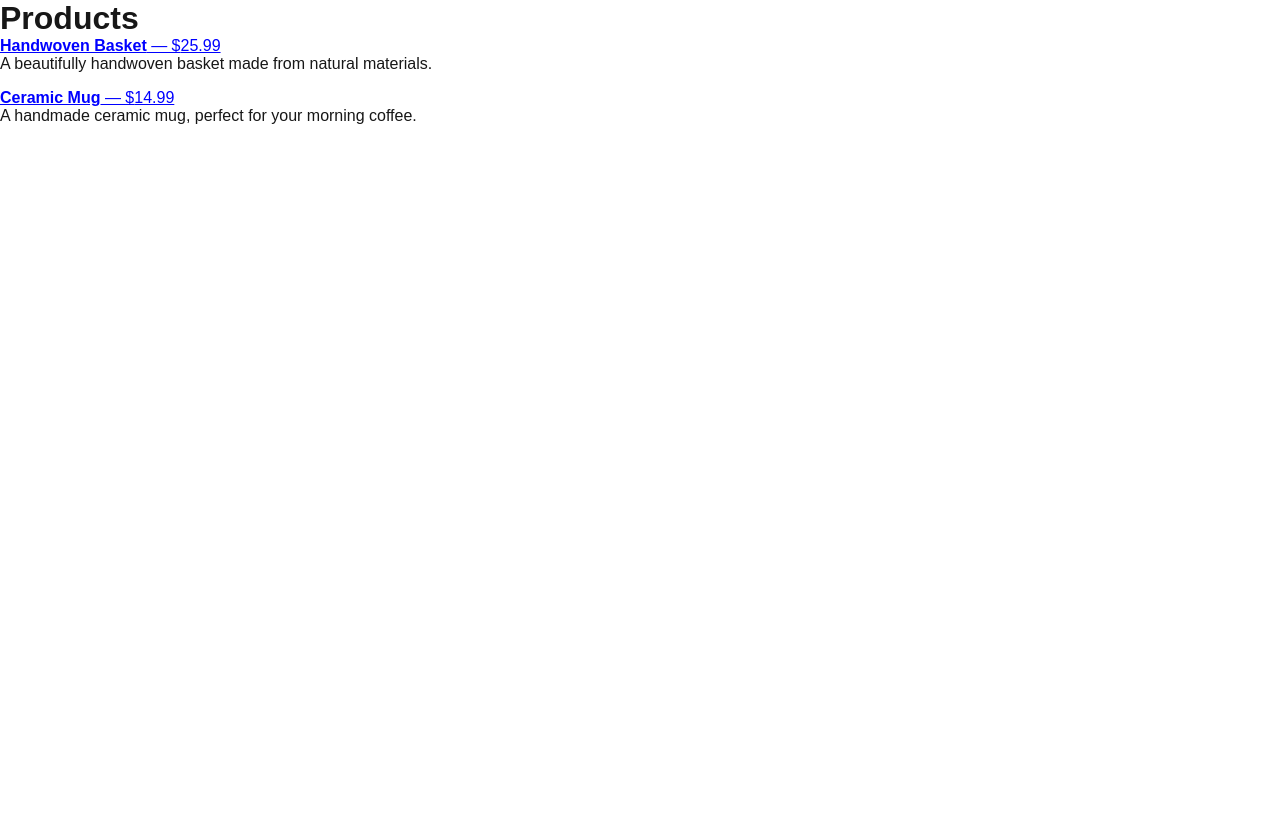
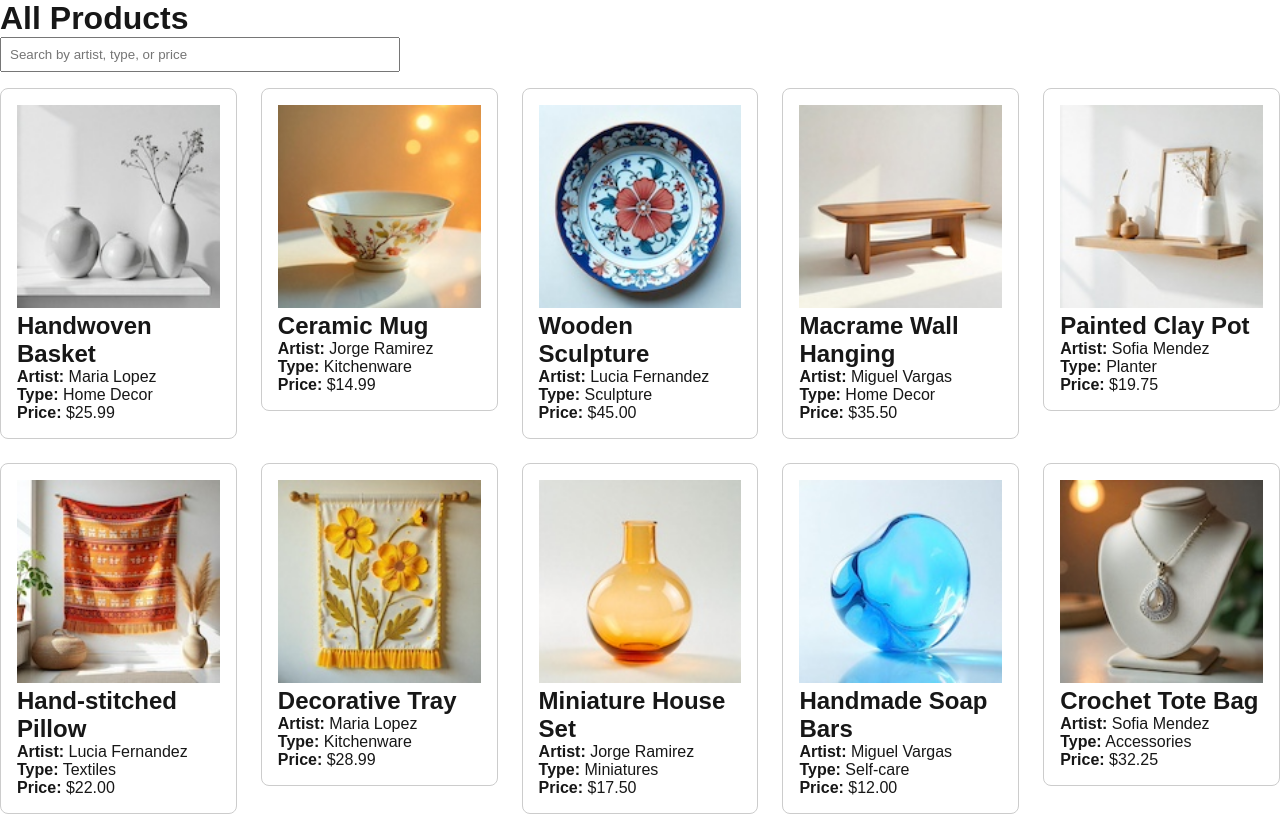
Before and after one commit to dvardcr/wdd430-t08-handcrafted-haven, a Next.js app: page /products in a window 1280 px wide. Shown: the top 816 px of the page. Built offline with nearby package versions, Linux system fonts and the light colour scheme.

Commit message:
Add product gallery page with filter and image placeholders

```diff
--- a/src/app/products/page.tsx
+++ b/src/app/products/page.tsx
@@ -1,47 +1,80 @@
 "use client";
 
 import Link from "next/link";
-import {Product} from "@/lib/definitions";
+import Image from "next/image";
+import {useState} from "react";
+import {products} from "@/lib/placeholder-data";
 
-// Dummy products data
-const products: Product[] = [
-	{
-		id: "123",
-		name: "Handwoven Basket",
-		image: "https://via.placeholder.com/300",
-		description: "A beautifully handwoven basket made from natural materials.",
-		price: 25.99,
-		artist: "Maria Lopez",
-		type: "Home Decor",
-	},
-	{
-		id: "456",
-		name: "Ceramic Mug",
-		image: "https://via.placeholder.com/300",
-		description: "A handmade ceramic mug, perfect for your morning coffee.",
-		price: 14.99,
-		artist: "Jorge Ramirez",
-		type: "Kitchenware",
-	},
-];
+// Using temp CSS to build the products gallery page
 
-export default function ProductsPage() {
+export default function ProductsGalleryPage() {
+	const [searchTerm, setSearchTerm] = useState("");
+
+	const filteredProducts = products.filter((product) => {
+		const term = searchTerm.toLowerCase();
+		return (
+			product.name.toLowerCase().includes(term) ||
+			product.artist.toLowerCase().includes(term) ||
+			product.type.toLowerCase().includes(term) ||
+			product.price.toString().includes(term)
+		);
+	});
+
 	return (
 		<main>
-			<h1>Products</h1>
-			<ul style={{listStyle: "none", paddingLeft: 0}}>
-				{products.map((product) => (
-					<li key={product.id} style={{marginBottom: "1rem"}}>
-						<Link
-							href={`/products/${product.id}`}
-							style={{color: "blue", textDecoration: "underline"}}
+			<h1>All Products</h1>
+
+			<input
+				type='text'
+				placeholder='Search by artist, type, or price'
+				value={searchTerm}
+				onChange={(e) => setSearchTerm(e.target.value)}
+				style={{
+					marginBottom: "1rem",
+					padding: "0.5rem",
+					width: "100%",
+					maxWidth: "400px",
+					display: "block",
+				}}
+			/>
+
+			<div
+				style={{
+					display: "grid",
+					gridTemplateColumns: "repeat(auto-fill, minmax(200px, 1fr))",
+					gap: "1.5rem",
+				}}
+			>
+				{filteredProducts.map((product) => (
+					<Link key={product.id} href={`/products/${product.id}`}>
+						<div
+							style={{
+								border: "1px solid #ccc",
+								padding: "1rem",
+								borderRadius: "8px",
+							}}
 						>
-							<strong>{product.name}</strong> — ${product.price}
-						</Link>
-						<p>{product.description}</p>
-					</li>
+							<Image
+								src={product.image}
+								alt={product.name}
+								width={300}
+								height={200}
+								style={{objectFit: "cover", width: "100%", height: "auto"}}
+							/>
+							<h2>{product.name}</h2>
+							<p>
+								<strong>Artist:</strong> {product.artist}
+							</p>
+							<p>
+								<strong>Type:</strong> {product.type}
+							</p>
+							<p>
+								<strong>Price:</strong> ${product.price.toFixed(2)}
+							</p>
+						</div>
+					</Link>
 				))}
-			</ul>
+			</div>
 		</main>
 	);
 }
--- /dev/null
+++ b/src/lib/placeholder-data.ts
@@ -0,0 +1,103 @@
+import {Product} from "@/lib/definitions";
+
+export const products: Product[] = [
+    {
+        id: "1",
+        name: "Handwoven Basket",
+        image: "/images/products/prod1.jpeg",
+        description: "A beautifully handwoven basket made from natural materials.",
+        price: 25.99,
+        artist: "Maria Lopez",
+        type: "Home Decor",
+    },
+    {
+        id: "2",
+        name: "Ceramic Mug",
+        image: "/images/products/prod2.jpeg",
+        description: "A handmade ceramic mug, perfect for your morning coffee.",
+        price: 14.99,
+        artist: "Jorge Ramirez",
+        type: "Kitchenware",
+    },
+    {
+        id: "3",
+        name: "Wooden Sculpture",
+        image: "/images/products/prod3.jpeg",
+        description: "An intricately carved wooden sculpture.",
+        price: 45.0,
+        artist: "Lucia Fernandez",
+        type: "Sculpture",
+    },
+    {
+        id: "4",
+        name: "Macrame Wall Hanging",
+        image: "/images/products/prod4.jpeg",
+        description: "A decorative macrame piece for your wall.",
+        price: 35.5,
+        artist: "Miguel Vargas",
+        type: "Home Decor",
+    },
+    {
+        id: "5",
+        name: "Painted Clay Pot",
+        image: "/images/products/prod5.jpeg",
+        description: "Colorfully painted clay pot for indoor plants.",
+        price: 19.75,
+        artist: "Sofia Mendez",
+        type: "Planter",
+    },
+    {
+        id: "6",
+        name: "Hand-stitched Pillow",
+        image: "/images/products/prod6.jpeg",
+        description: "Soft pillow with unique hand-stitched designs.",
+        price: 22.0,
+        artist: "Lucia Fernandez",
+        type: "Textiles",
+    },
+    {
+        id: "7",
+        name: "Decorative Tray",
+        image: "/images/products/prod7.jpeg",
+        description: "Wooden tray with artisan carving and painting.",
+        price: 28.99,
+        artist: "Maria Lopez",
+        type: "Kitchenware",
+    },
+    {
+        id: "8",
+        name: "Miniature House Set",
+        image: "/images/products/prod8.jpeg",
+        description: "Mini hand-painted ceramic house set.",
+        price: 17.5,
+        artist: "Jorge Ramirez",
+        type: "Miniatures",
+    },
+    {
+        id: "9",
+        name: "Handmade Soap Bars",
+        image: "/images/products/prod9.jpeg",
+        description: "Aromatic and natural soap bars set of 3.",
+        price: 12.0,
+        artist: "Miguel Vargas",
+        type: "Self-care",
+    },
+    {
+        id: "10",
+        name: "Crochet Tote Bag",
+        image: "/images/products/prod10.jpeg",
+        description: "Durable and stylish hand-crocheted bag.",
+        price: 32.25,
+        artist: "Sofia Mendez",
+        type: "Accessories",
+    },
+    {
+        id: "11",
+        name: "Beaded Necklace",
+        image: "/images/products/prod11.jpeg",
+        description: "Colorful beaded necklace made by hand.",
+        price: 16.95,
+        artist: "Maria Lopez",
+        type: "Jewelry",
+    },
+    ];
```
Also changed, not shown: src/app/products/[id]/page.tsx (+1 -22 lines).
